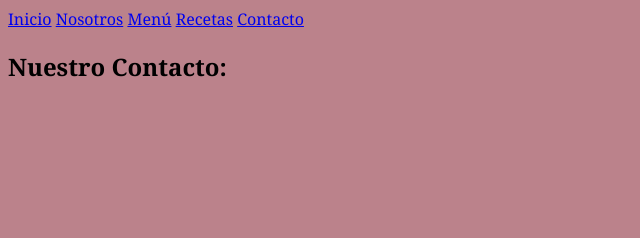
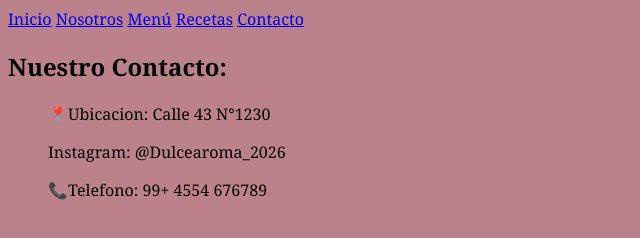
Before and after one commit to zoebustospalermo/zoebustos-ldw-504, a plain HTML site: page contacto.html in a window 1280 px wide. Shown: the whole page, without its empty margins (0-640 px from the left). Drawn offline with Linux system fonts and the light colour scheme.

Commit message:
GUARDAR CAMBIOS

```diff
--- a/contacto.html
+++ b/contacto.html
@@ -20,6 +20,9 @@
         <section class="informacion">
         <h2> Nuestro Contacto:</h2>
         <ul>
+            <p>📍Ubicacion: Calle 43 N°1230 </p>
+            <p>Instagram: @Dulcearoma_2026 </p>
+            <p>📞Telefono: 99+ 4554 676789 </p>
 
         </ul>
         </section>
```
Also changed, not shown: menu.html (+7 -0 lines).
